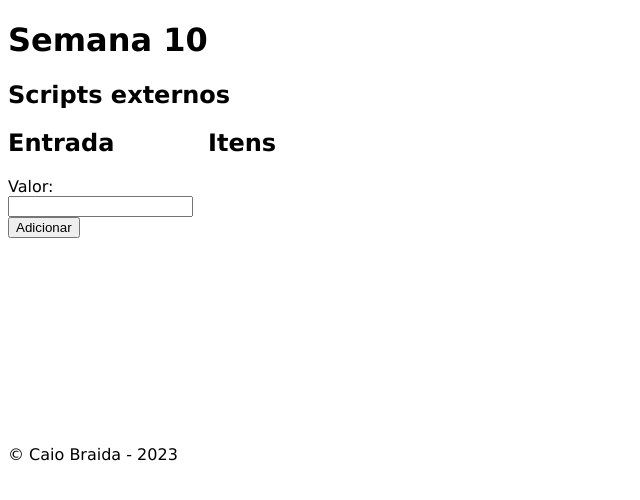
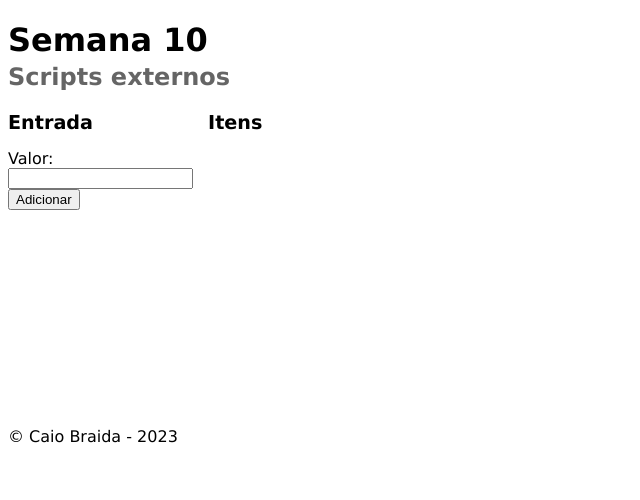
Before and after one commit to ufjf-dcc121/ufjf-dcc121-2023-1-atv10-CaioFBraida, a plain HTML site: page index.html in a window 1280 px wide. Shown: the whole page, without its empty margins (0-640 px from the left). Drawn offline with Linux system fonts and the light colour scheme.

Commit message:
modificação cabeçalho

```diff
--- a/estilo.css
+++ b/estilo.css
@@ -4,6 +4,15 @@ html {
 
 main {
     display: flex;
+}
+
+header h2 {
+    margin-top: 0.2rem;
+    opacity: 0.6;
+}
+
+header h1 {
+    margin-bottom: 0;
 }
 #formulario, #itens {
     width: 200px;
@@ -16,4 +25,6 @@ main {
 section > h1 {
     /* h1 filhos de section */
     margin-top: 0;
+    /* rem- tamanho da font do html- root - rem deixa adptavel a pesso se por em px n adpta*/
+    font-size: 1.2rem;
 }
```
Also changed, not shown: index.html (+1 -0 lines).
